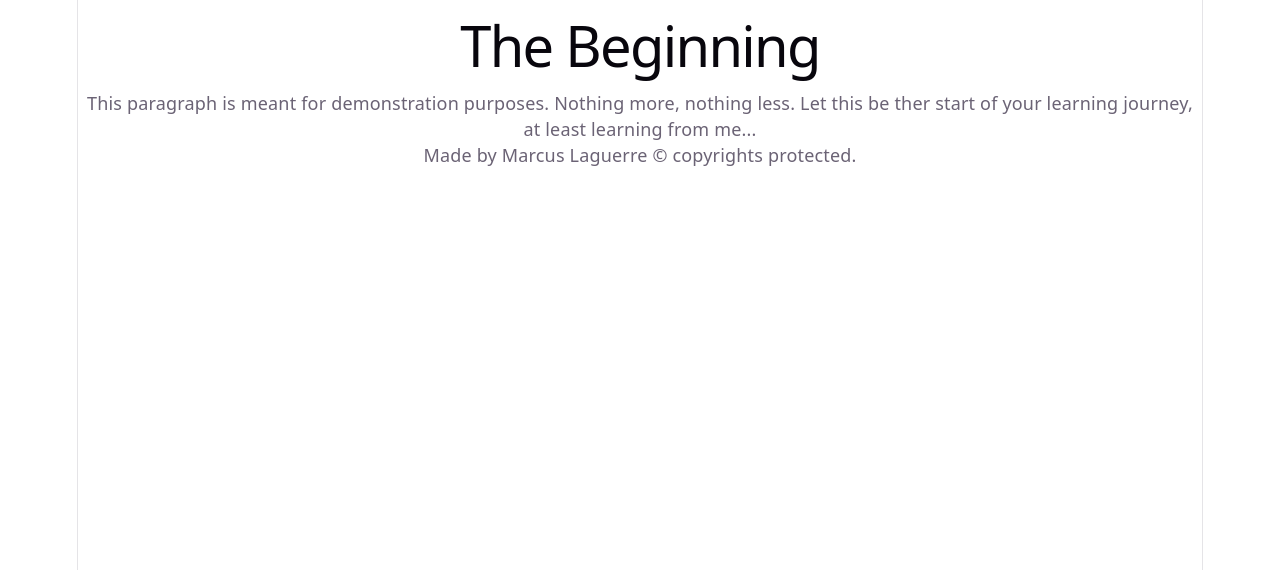
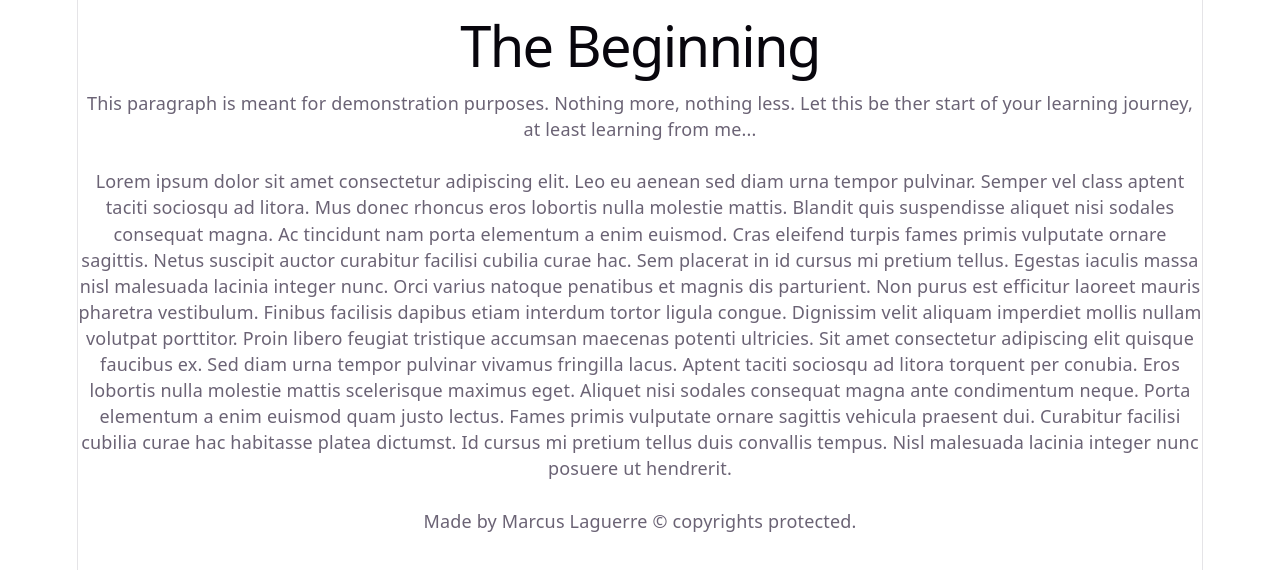
Before and after one commit to mtlaguerre/Commit-Discipline, a React (Vite) app: page / in a window 1280 px wide. Shown: the top 570 px of the page. Built offline with nearby package versions, Linux system fonts and the light colour scheme.

Commit message:
Added Content component

```diff
--- a/src/App.jsx
+++ b/src/App.jsx
@@ -1,4 +1,5 @@
 import './App.css'
+import Content from './Components/Content.jsx';
 import Footer from './Components/Footer.jsx';
 import './Components/Header.jsx'
 import Header from './Components/Header.jsx';
@@ -6,10 +7,14 @@ import Header from './Components/Header.jsx';
 function App() {
 	const headerContent = ["The Beginning", "This paragraph is meant for demonstration purposes. Nothing more, nothing less. Let this be ther start of your learning journey, at least learning from me..."];
 	const footerContent = "Made by Marcus Laguerre © copyrights protected."
+	const content = "Lorem ipsum dolor sit amet consectetur adipiscing elit. Leo eu aenean sed diam urna tempor pulvinar. Semper vel class aptent taciti sociosqu ad litora. Mus donec rhoncus eros lobortis nulla molestie mattis. Blandit quis suspendisse aliquet nisi sodales consequat magna. Ac tincidunt nam porta elementum a enim euismod. Cras eleifend turpis fames primis vulputate ornare sagittis. Netus suscipit auctor curabitur facilisi cubilia curae hac. Sem placerat in id cursus mi pretium tellus. Egestas iaculis massa nisl malesuada lacinia integer nunc. Orci varius natoque penatibus et magnis dis parturient. Non purus est efficitur laoreet mauris pharetra vestibulum. Finibus facilisis dapibus etiam interdum tortor ligula congue. Dignissim velit aliquam imperdiet mollis nullam volutpat porttitor. Proin libero feugiat tristique accumsan maecenas potenti ultricies. Sit amet consectetur adipiscing elit quisque faucibus ex. Sed diam urna tempor pulvinar vivamus fringilla lacus. Aptent taciti sociosqu ad litora torquent per conubia. Eros lobortis nulla molestie mattis scelerisque maximus eget. Aliquet nisi sodales consequat magna ante condimentum neque. Porta elementum a enim euismod quam justo lectus. Fames primis vulputate ornare sagittis vehicula praesent dui. Curabitur facilisi cubilia curae hac habitasse platea dictumst. Id cursus mi pretium tellus duis convallis tempus. Nisl malesuada lacinia integer nunc posuere ut hendrerit."
 
 	return (
 		<>
 			<Header content={headerContent}/>
+			<br />
+			<Content content={content} />
+			<br />
 			<Footer content={footerContent}/>
 		</>
 	)
--- /dev/null
+++ b/src/Components/Content.jsx
@@ -0,0 +1,8 @@
+export default function Content(prop) {
+
+    return (
+        <>
+            <section>{prop.content}</section>
+        </>
+    )
+}
```
